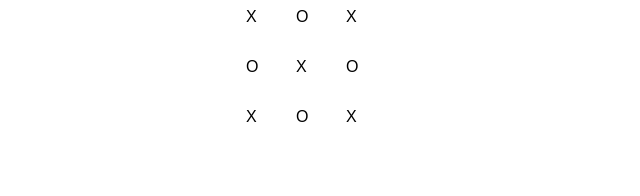
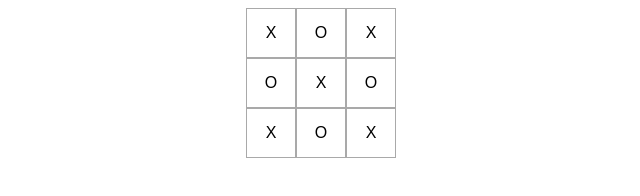
Before and after one commit to VirgilLungu27/tic-tac-toe, a plain HTML site: page index.html in a window 1280 px wide. Shown: the whole page, without its empty margins (319-959 px from the left). Drawn offline with Linux system fonts and the light colour scheme.

Commit message:
Style css cells in order to appear in the center

```diff
--- a/style.css
+++ b/style.css
@@ -10,5 +10,12 @@ body {
     display: grid;
     grid-template-columns: 50px 50px 50px;
     grid-template-rows: 50px 50px 50px;
-    top: 5%;
 }
+
+.gameboard-container > .cell {
+    border: 0.5px solid darkgray;
+    text-align: center;
+    display: flex;
+    justify-content: center;
+    align-items: center;
+}
```
